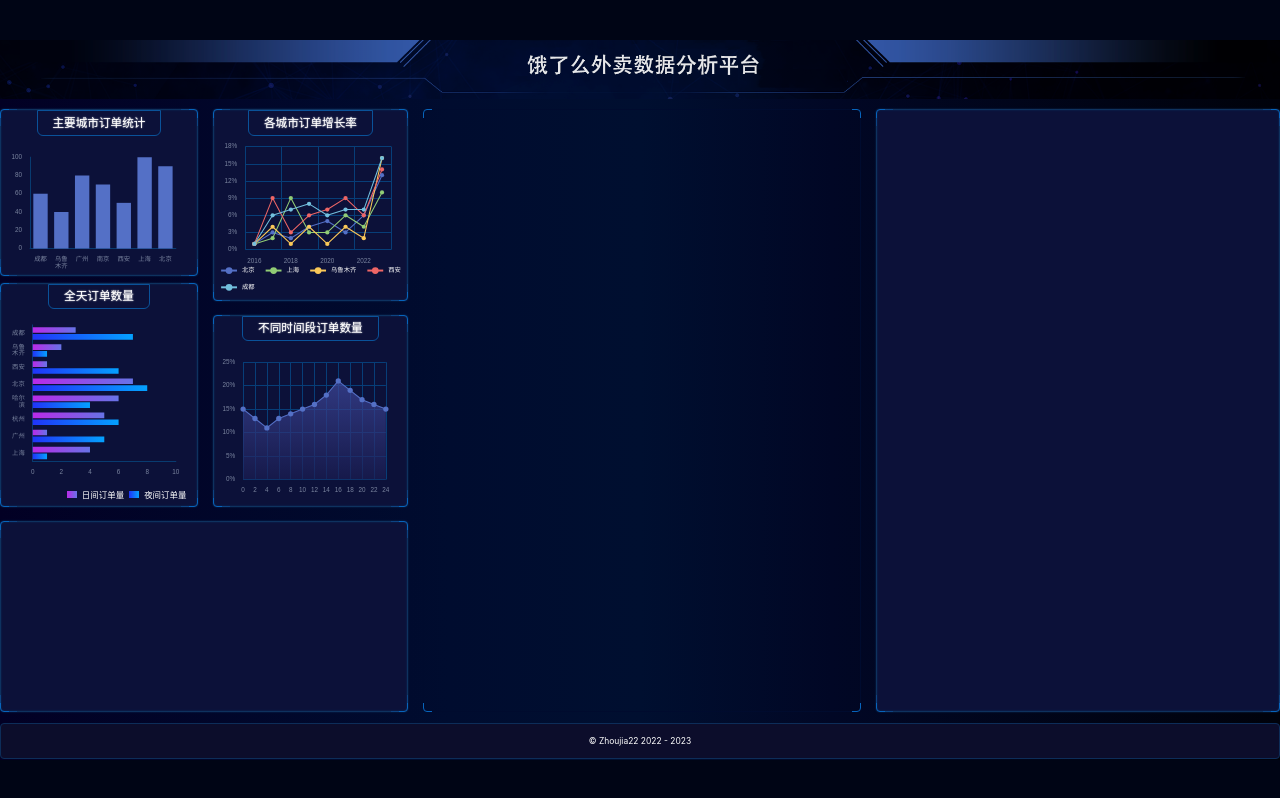
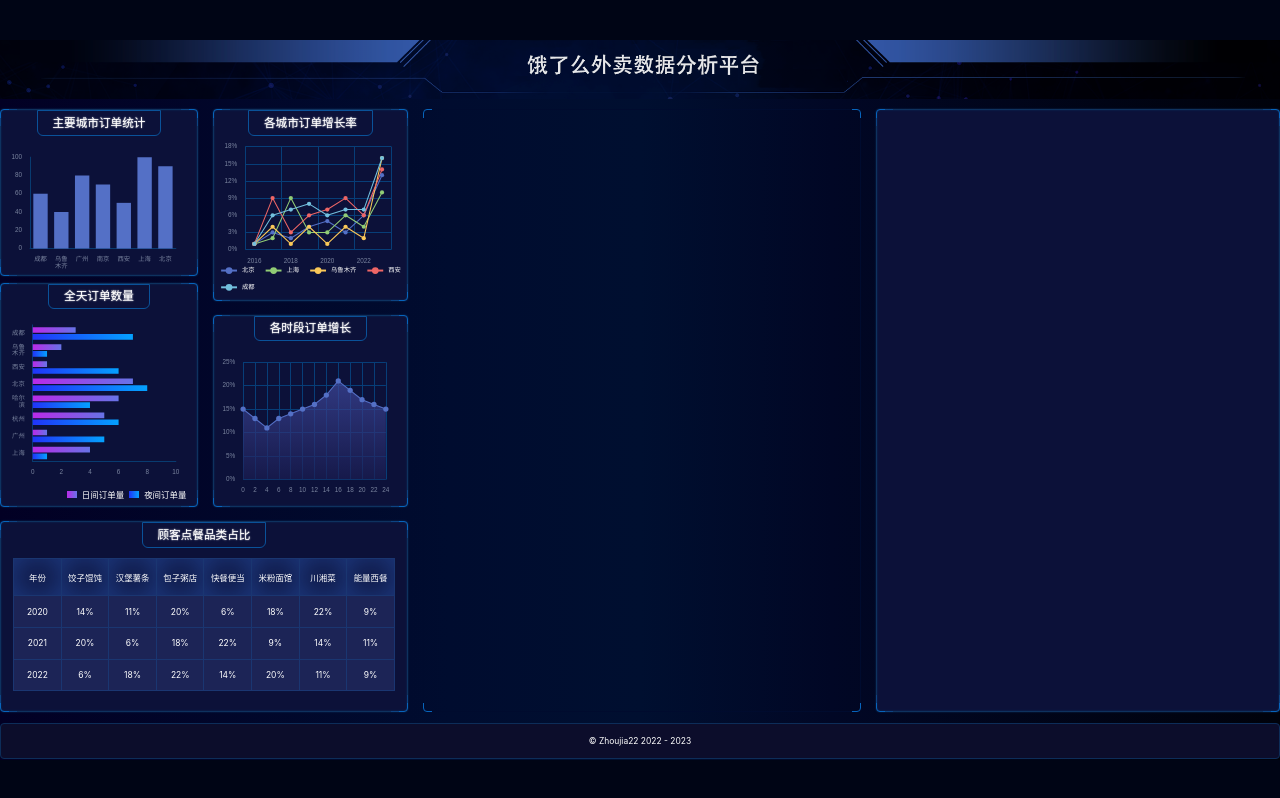
Before and after one commit to Zhoujia22/largeScreenItem, a React (Vite) app: page /#/ in a window 1280 px wide. Built offline with nearby package versions, Linux system fonts and the light colour scheme.

Commit message:
完成chart5

```diff
--- a/src/components/chart-4.tsx
+++ b/src/components/chart-4.tsx
@@ -65,7 +65,7 @@
 
   return (
     <div className="bordered chart4Wrapper">
-      <h2>不同时间段订单数量</h2>
+      <h2>各时段订单增长</h2>
       <div ref={divRef} className="chart"></div>
     </div>
   );
--- /dev/null
+++ b/src/components/chart-5.tsx
@@ -0,0 +1,55 @@
+import React from "react";
+
+export const Chart5 = () => {
+  return (
+    <div className="chart5Wrapper">
+      <h2>顾客点餐品类占比</h2>
+      <table>
+        <thead>
+          <tr>
+            <th>年份</th>
+            <th>饺子馄饨</th>
+            <th>汉堡薯条</th>
+            <th>包子粥店</th>
+            <th>快餐便当</th>
+            <th>米粉面馆</th>
+            <th>川湘菜</th>
+            <th>能量西餐</th>
+          </tr>
+        </thead>
+        <tbody>
+          <tr>
+            <td>2020</td>
+            <td>14%</td>
+            <td>11%</td>
+            <td>20%</td>
+            <td>6%</td>
+            <td>18%</td>
+            <td>22%</td>
+            <td>9%</td>
+          </tr>
+          <tr>
+            <td>2021</td>
+            <td>20%</td>
+            <td>6%</td>
+            <td>18%</td>
+            <td>22%</td>
+            <td>9%</td>
+            <td>14%</td>
+            <td>11%</td>
+          </tr>
+          <tr>
+            <td>2022</td>
+            <td>6%</td>
+            <td>18%</td>
+            <td>22%</td>
+            <td>14%</td>
+            <td>20%</td>
+            <td>11%</td>
+            <td>9%</td>
+          </tr>
+        </tbody>
+      </table>
+    </div>
+  );
+};
--- a/src/pages/home.scss
+++ b/src/pages/home.scss
@@ -31,7 +31,6 @@
       "box1 box2 box4 box5" 755fr
       "box3  box3 box4 box5" 363fr / 366fr 361fr 811fr 747fr;
     gap: px(28);
-
     > section {
       text-align: center;
       h2 {
@@ -93,6 +92,29 @@
     }
     > .section3 {
       grid-area: box3;
+      .chart5Wrapper {
+        > table {
+          margin-top: px(20);
+          border-collapse: collapse;
+          th,
+          td {
+            border: 1px solid #1a3671;
+          }
+          thead {
+            th {
+              height: px(70);
+              box-shadow: inset 0 0 px(60) 0 #1f3d85;
+            }
+          }
+          tbody {
+            td {
+              height: px(60);
+              width: px(90);
+              background: #1c2456;
+            }
+          }
+        }
+      }
     }
     > .section4 {
       grid-area: box4;
@@ -123,7 +145,8 @@
 .chart1Wrapper,
 .chart2Wrapper,
 .chart3Wrapper,
-.chart4Wrapper {
+.chart4Wrapper,
+.chart5Wrapper {
   display: flex;
   flex-direction: column;
   align-items: center;
--- a/src/pages/home.tsx
+++ b/src/pages/home.tsx
@@ -5,6 +5,7 @@
 import { Chart2 } from "../components/chart-2";
 import { Chart3 } from "../components/chart-3";
 import { Chart4 } from "../components/chart-4";
+import { Chart5 } from "../components/chart-5";
 
 export const Home = () => {
   const date = new Date();
@@ -21,7 +22,9 @@
           <Chart3 />
           <Chart4 />
         </section>
-        <section className="bordered section3"></section>
+        <section className="bordered section3">
+          <Chart5 />
+        </section>
         <section className="bordered section4"></section>
         <section className="bordered section5"></section>
       </main>
```
